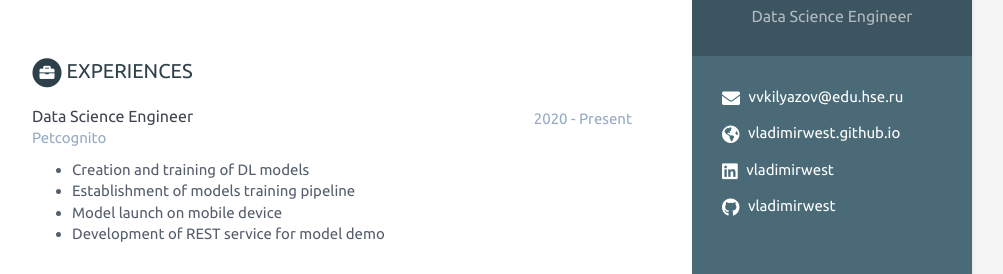
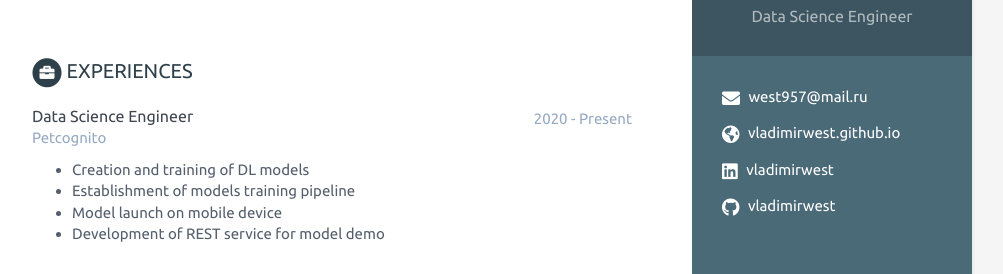
Before and after one commit to vladimirwest/vladimirwest.github.io, a Jekyll site: the page built from index.html, in a window 1280 px wide. Shown: the part 332-606 px from the top of the page, without its empty margins (168-1171 px from the left). Built offline with Jekyll 4.4.1, drawn with Linux system fonts in a browser that asks for light colours.

Commit message:
Update data.yml

```diff
--- a/_data/data.yml
+++ b/_data/data.yml
@@ -12,7 +12,7 @@ sidebar:
     avatar: profile.png  #place a 100x100 picture inside /assets/images/ folder and provide the name of the file below
 
     # Sidebar links
-    email: vvkilyazov@edu.hse.ru
+    email: west957@mail.ru
     phone:
     website: vladimirwest.github.io #do not add http://
     linkedin: vladimirwest
```
